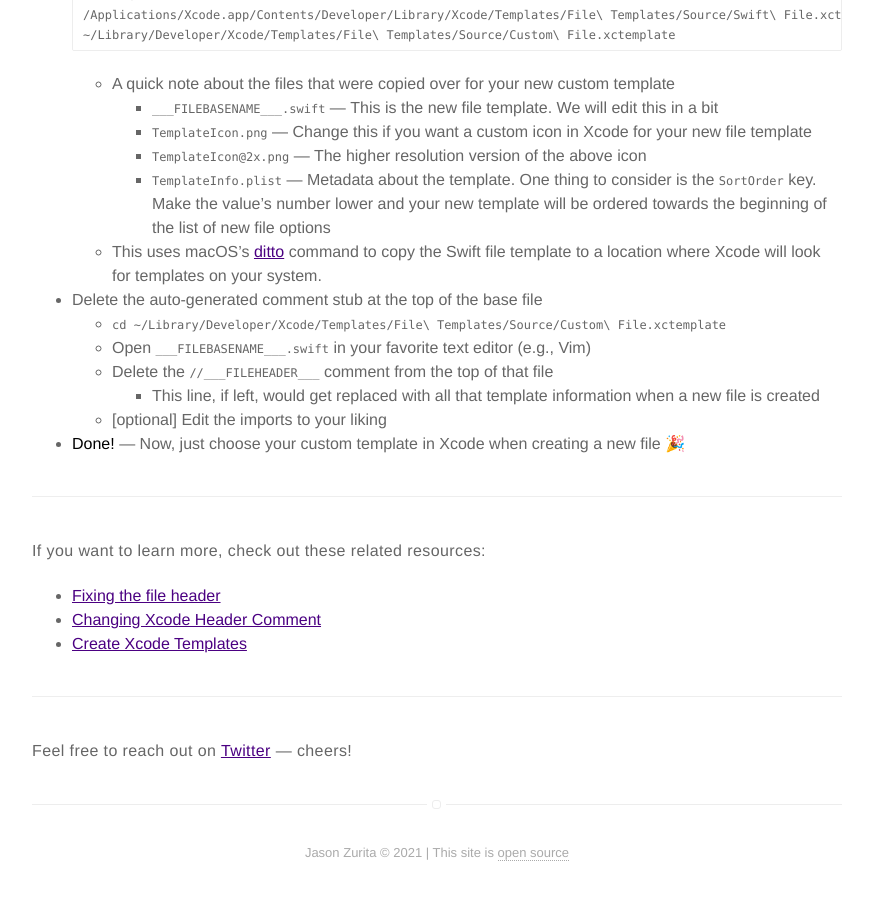
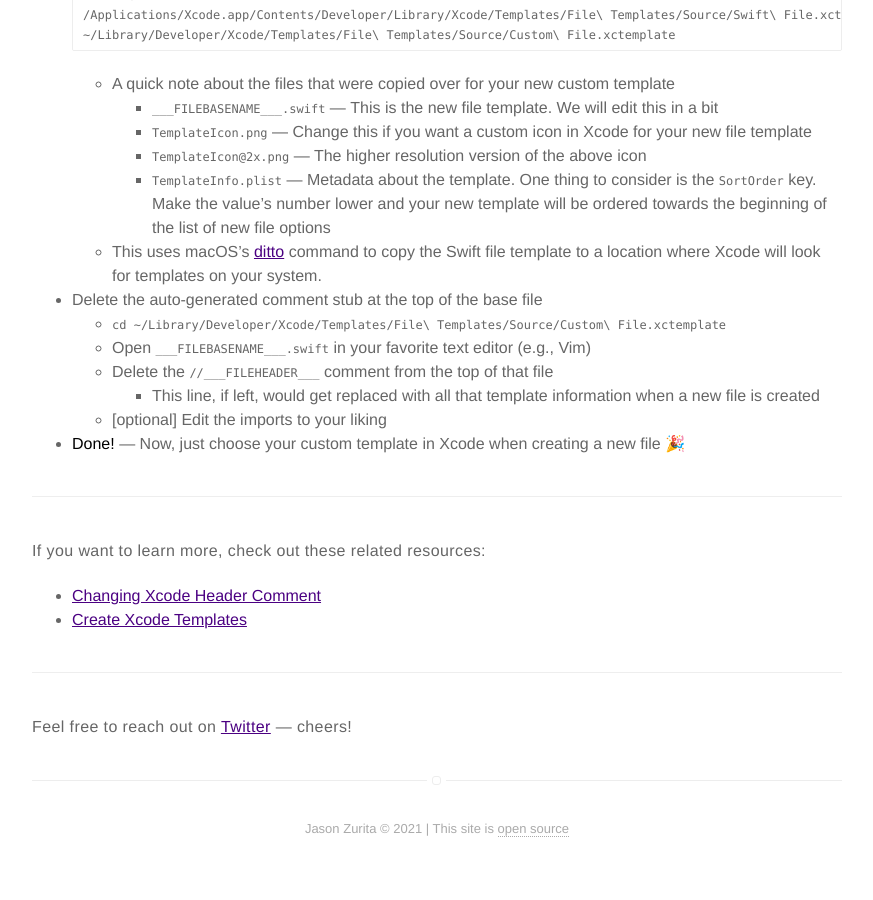
Before and after one commit to jasonzurita/jasonzurita.github.io, a Jekyll site: the page built from _posts/2020-5-12-remove-xcode-file-header-comments.markdown, in a window 1280 px wide and 900 px high, scrolled down 1102 px. Shown: the whole window, without its empty margins (203-1076 px from the left). Built offline with Jekyll 4.4.1, drawn with Linux system fonts in a browser that asks for light colours; after the commit the page ends 1978 px from its top, so only the background shows below that.

Commit message:
fix(post): remove stale link

```diff
--- a/_posts/2020-5-12-remove-xcode-file-header-comments.markdown
+++ b/_posts/2020-5-12-remove-xcode-file-header-comments.markdown
@@ -57,7 +57,6 @@
 ---
 
 If you want to learn more, check out these related resources:
-- [Fixing the file header](https://learning-programmer.com/2018/04/24/fixing-the-file-header/)
 - [Changing Xcode Header Comment](https://useyourloaf.com/blog/changing-xcode-header-comment/)
 - [Create Xcode Templates](https://medium.com/overapp-ios/create-xcode-templates-c968d4b43f7b)
 
```
